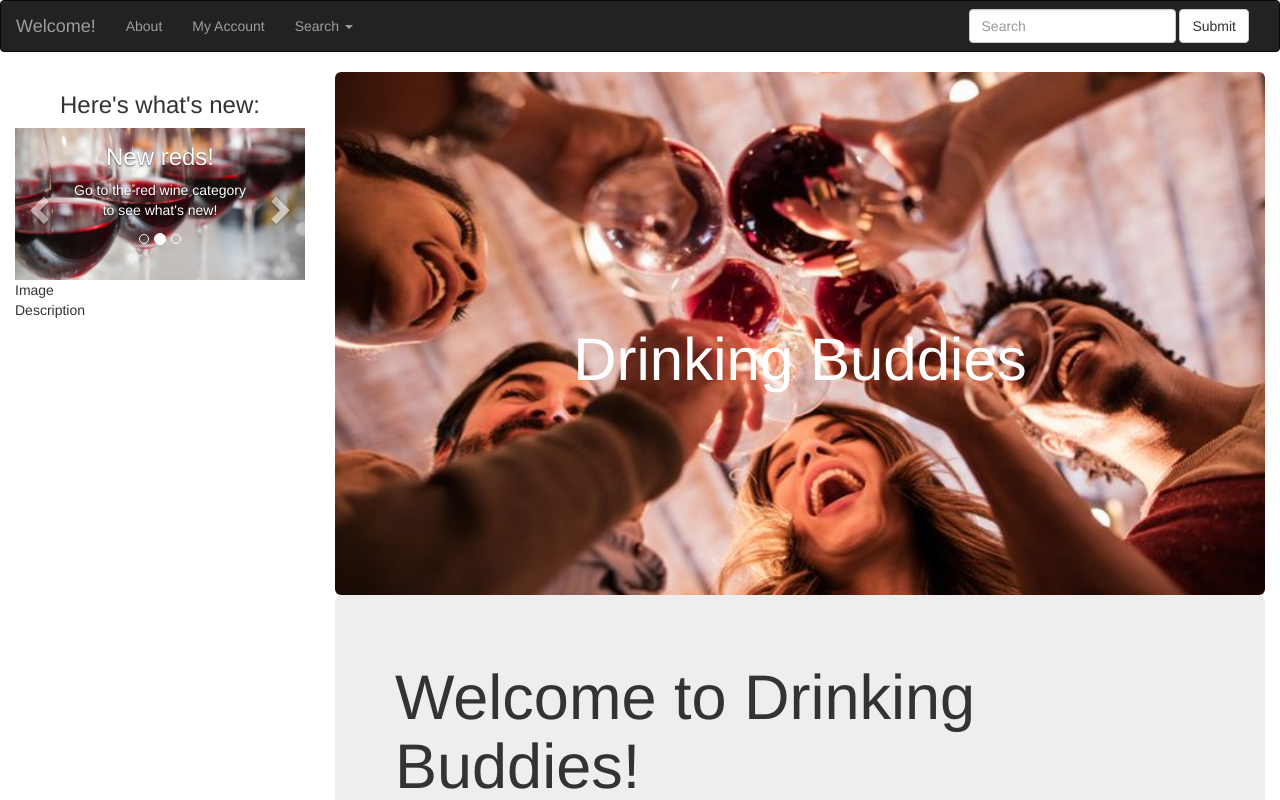
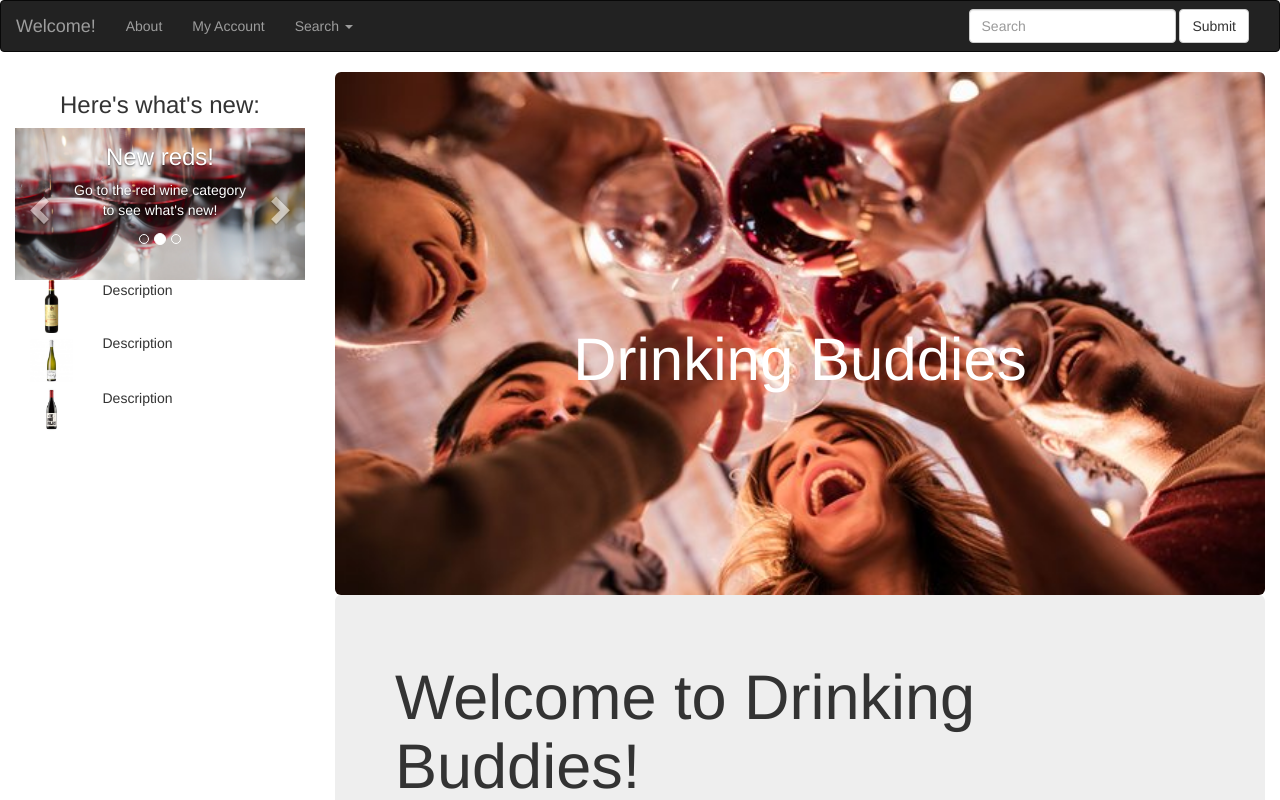
Before and after one commit to jss530/frontpage, a React (Create React App) app: page / in a window 1280 px wide. Shown: the top 800 px of the page. Built offline with nearby package versions, Linux system fonts and the light colour scheme.

Commit message:
Added images to winelist component

```diff
--- a/src/components/Main.js
+++ b/src/components/Main.js
@@ -9,7 +9,7 @@ class Main extends React.Component {
     return (
       <Grid fluid={true}>
         <Row>
-          <Image src={ profile } alt="Main image" className="image" rounded={true} responsive={true}/>
+          <Image src={profile} alt="Main image" className="image" rounded={true} responsive={true}/>
           <h1 className="centered-text">Drinking Buddies</h1>
           <Jumbotron>
             <h1>Welcome to Drinking Buddies!</h1>
--- a/src/components/Sidebar.js
+++ b/src/components/Sidebar.js
@@ -13,21 +13,21 @@ class Sidebar extends React.Component {
         <h3 id="sidebar-intro">Here's what's new:</h3>
         <Carousel>
           <Carousel.Item>
-            <img width={900} height={500} alt="red-wines" src={ redWine } />
+            <img width={900} height={500} alt="red-wines" src={redWine} />
             <Carousel.Caption>
               <h3>New reds!</h3>
               <p>Go to the red wine category to see what's new!</p>
             </Carousel.Caption>
           </Carousel.Item>
           <Carousel.Item>
-            <img width={900} height={500} alt="wine-tours" src={ tours } />
+            <img width={900} height={500} alt="wine-tours" src={tours} />
             <Carousel.Caption>
               <h3>Wine tours</h3>
               <p>We will be hosting several throughout the year.</p>
             </Carousel.Caption>
           </Carousel.Item>
           <Carousel.Item>
-            <img width={900} height={500} alt="sparkling" src={ sparkling } />
+            <img width={900} height={500} alt="sparkling" src={sparkling} />
             <Carousel.Caption>
               <h3>We've got bubbles!</h3>
               <p>Your favorites are back in stock.</p>
--- /dev/null
+++ b/src/components/Winelist.css
@@ -0,0 +1,3 @@
+.wine-pic {
+
+}
--- a/src/components/Winelist.js
+++ b/src/components/Winelist.js
@@ -3,6 +3,7 @@ import burgundy from '../details/img/burgundy.jpg';
 import reisling from '../details/img/reisling.jpg';
 import pinot from '../details/img/pinot.jpg';
 import { Grid, Row, Col, Image } from 'react-bootstrap';
+import './Winelist.css';
 
 
 class Winelist extends React.Component {
@@ -10,8 +11,16 @@ class Winelist extends React.Component {
     return (
       <Grid fluid={true}>
         <Row>
-          <Col> Image </Col>
-          <Col> Description </Col>
+          <Col xs={3}><Image src={burgundy} alt="Burgundy" className="wine-pic" rounded={true} responsive={true}/></Col>
+          <Col xs={9}> Description </Col>
+        </Row>
+        <Row>
+          <Col xs={3}><Image src={reisling} alt="Reisling" className="wine-pic" rounded={true} responsive={true}/></Col>
+          <Col xs={9}> Description </Col>
+        </Row>
+        <Row>
+          <Col xs={3}><Image src={pinot} alt="Pinot Noir" className="wine-pic" rounded={true} responsive={true}/></Col>
+          <Col xs={9}> Description </Col>
         </Row>
       </Grid>
     )
```
